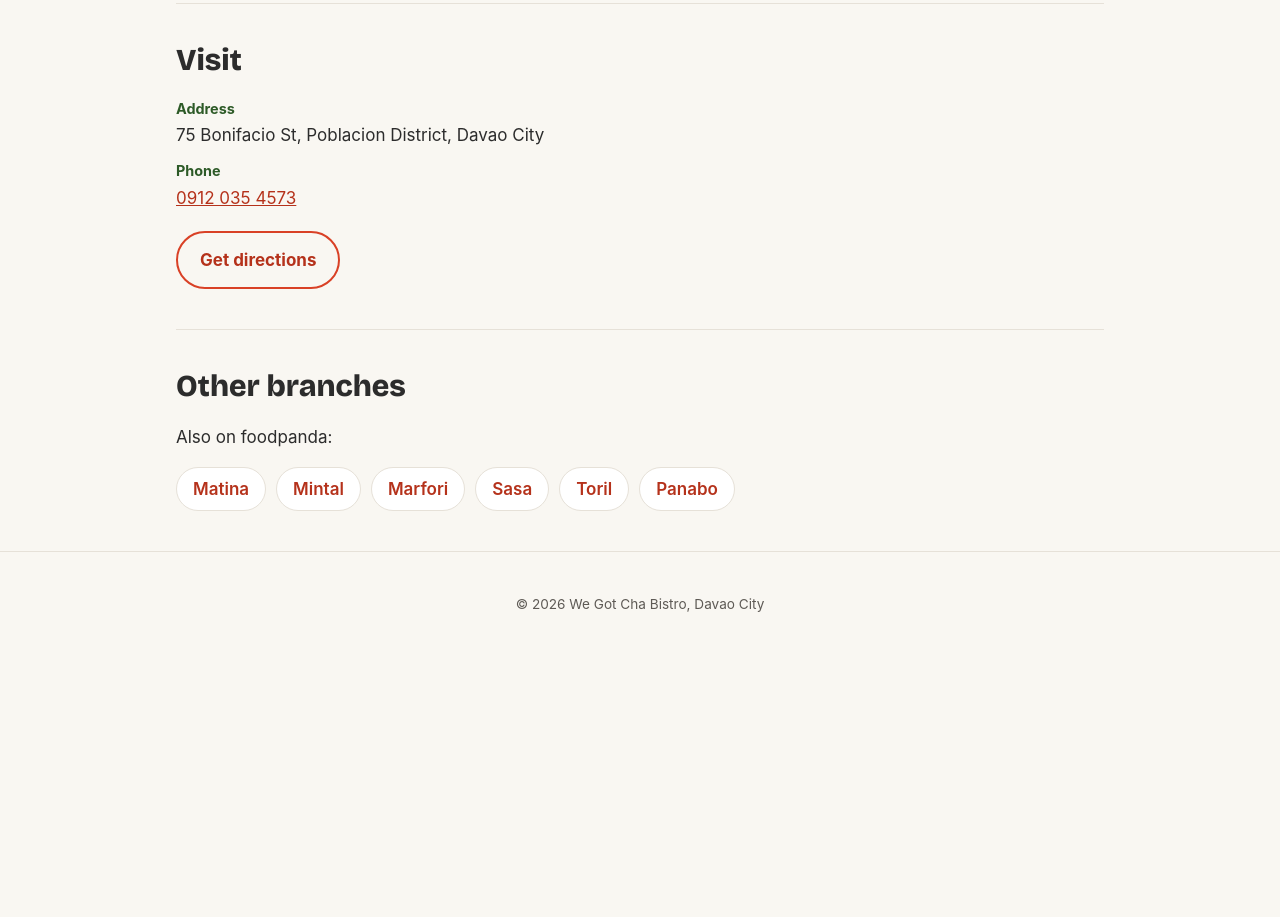
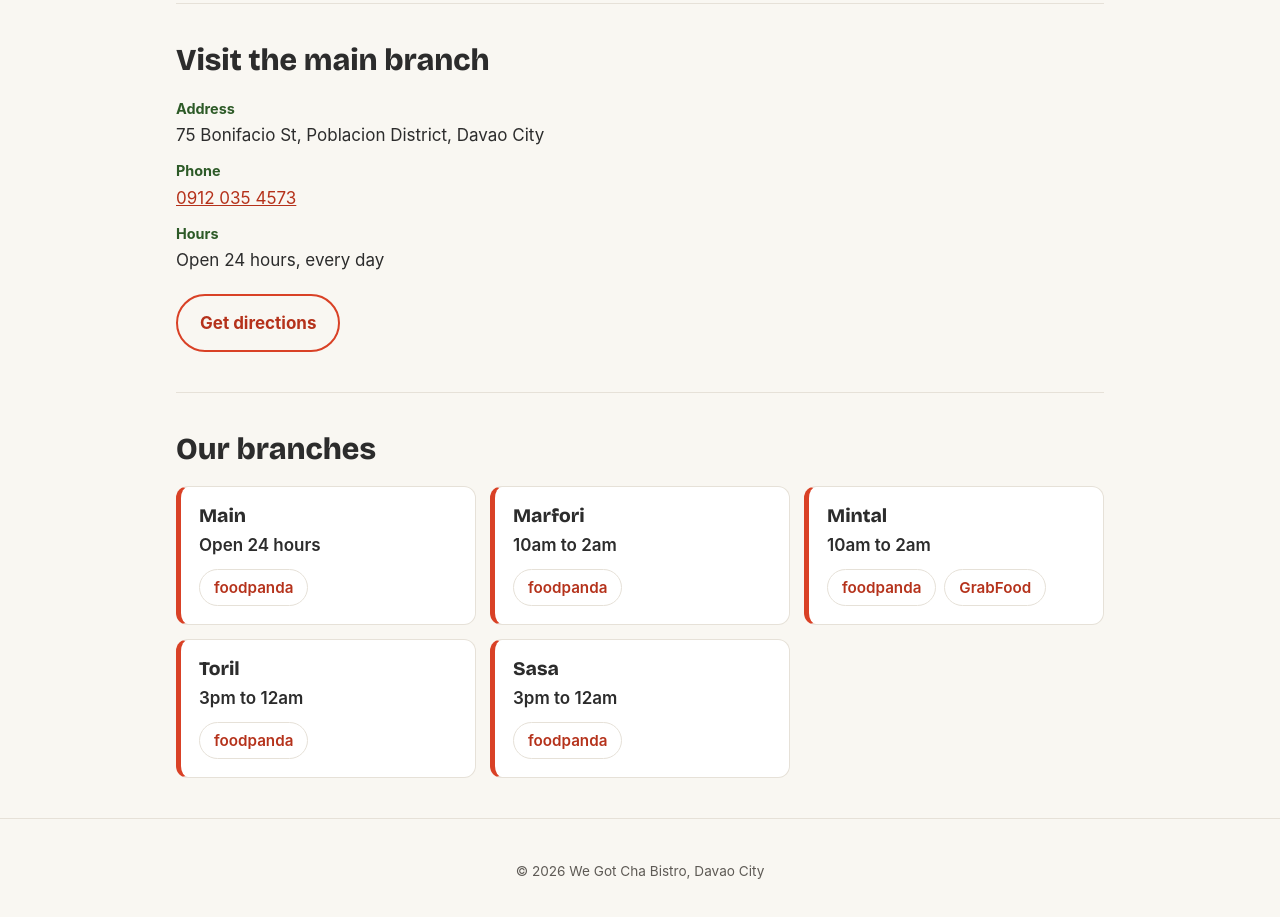
Before and after one commit to mdrpsn/wegotchabistro, a plain HTML site: page index.html in a window 1280 px wide. Shown: the part 1319-2236 px from the top of the page. Before the commit the page ends 1988 px from the top, so only its background shows below. Drawn offline with nearby package versions, Linux system fonts and the light colour scheme.

Commit message:
Add branch hours and GrabFood link
Co-Authored-By: Claude Opus 5.5 <noreply@anthropic.com>

```diff
--- a/index.html
+++ b/index.html
@@ -32,6 +32,7 @@
       "addressRegion": "Davao del Sur",
       "addressCountry": "PH"
     },
+    "openingHours": "Mo-Su 00:00-23:59",
     "sameAs": ["https://www.foodpanda.ph/restaurant/d2ab/we-got-cha-main"]
   }
   </script>
@@ -46,7 +47,7 @@
 
   <main>
     <section class="hero">
-      <p class="eyebrow">75 Bonifacio St, Davao City</p>
+      <p class="eyebrow">75 Bonifacio St, Davao City. Open 24 hours.</p>
       <h1>Milk tea and takoyaki, made to order.</h1>
       <p class="lede">Cream cheese tea, yogurt drinks, soda pops, iced coffee, and takoyaki cooked fresh for every order.</p>
       <div class="actions">
@@ -92,26 +93,44 @@
     </section>
 
     <section class="visit" id="visit">
-      <h2>Visit</h2>
+      <h2>Visit the main branch</h2>
       <dl>
         <div><dt>Address</dt><dd>75 Bonifacio St, Poblacion District, Davao City</dd></div>
         <div><dt>Phone</dt><dd><a href="tel:+639120354573">0912 035 4573</a></dd></div>
-        <!-- TODO: add opening hours once confirmed -->
+        <div><dt>Hours</dt><dd>Open 24 hours, every day</dd></div>
       </dl>
       <a class="btn btn-ghost" href="https://www.google.com/maps/search/?api=1&amp;query=We+Got+Cha+Bistro+75+Bonifacio+St+Davao+City">Get directions</a>
     </section>
 
     <section class="branches" id="branches">
-      <h2>Other branches</h2>
-      <p>Also on foodpanda:</p>
-      <ul>
-        <li><a href="https://www.foodpanda.ph/restaurant/y5vc/we-got-cha-matina">Matina</a></li>
-        <li><a href="https://www.foodpanda.ph/restaurant/g5q5/we-got-cha-mintal">Mintal</a></li>
-        <li><a href="https://www.foodpanda.ph/restaurant/rcys/we-got-cha-marfori">Marfori</a></li>
-        <li><a href="https://www.foodpanda.ph/restaurant/rcfj/we-got-cha-sasa">Sasa</a></li>
-        <li><a href="https://www.foodpanda.ph/restaurant/qz48/we-got-cha-toril">Toril</a></li>
-        <li><a href="https://www.foodpanda.ph/restaurant/vn7a/we-got-cha-panabo">Panabo</a></li>
-      </ul>
+      <h2>Our branches</h2>
+      <div class="grid">
+        <article class="card branch">
+          <h3>Main</h3>
+          <p class="hours">Open 24 hours</p>
+          <p class="links"><a href="https://www.foodpanda.ph/restaurant/d2ab/we-got-cha-main">foodpanda</a></p>
+        </article>
+        <article class="card branch">
+          <h3>Marfori</h3>
+          <p class="hours">10am to 2am</p>
+          <p class="links"><a href="https://www.foodpanda.ph/restaurant/rcys/we-got-cha-marfori">foodpanda</a></p>
+        </article>
+        <article class="card branch">
+          <h3>Mintal</h3>
+          <p class="hours">10am to 2am</p>
+          <p class="links"><a href="https://www.foodpanda.ph/restaurant/g5q5/we-got-cha-mintal">foodpanda</a> <a href="https://food.grab.com/ph/en/restaurant/we-got-cha-mintal-delivery/2-C2LHNXLWFEMKRN">GrabFood</a></p>
+        </article>
+        <article class="card branch">
+          <h3>Toril</h3>
+          <p class="hours">3pm to 12am</p>
+          <p class="links"><a href="https://www.foodpanda.ph/restaurant/qz48/we-got-cha-toril">foodpanda</a></p>
+        </article>
+        <article class="card branch">
+          <h3>Sasa</h3>
+          <p class="hours">3pm to 12am</p>
+          <p class="links"><a href="https://www.foodpanda.ph/restaurant/rcfj/we-got-cha-sasa">foodpanda</a></p>
+        </article>
+      </div>
     </section>
   </main>
 
--- a/style.css
+++ b/style.css
@@ -131,22 +131,16 @@ section h2 { font-size: 1.9rem; margin: 0 0 20px; }
 .visit dt { font-weight: 700; color: var(--secondary); font-size: 0.9rem; }
 .visit dd { margin: 2px 0 0; }
 
-.branches ul {
-  list-style: none;
-  padding: 0;
-  margin: 0;
-  display: flex;
-  flex-wrap: wrap;
-  gap: 10px;
-}
-.branches li a {
+.branch .hours { color: var(--text); font-weight: 600; margin: 0 0 10px; }
+.branch .links { margin: 0; display: flex; flex-wrap: wrap; gap: 8px; }
+.branch .links a {
   display: inline-block;
-  padding: 8px 16px;
+  padding: 6px 14px;
   border: 1px solid var(--line);
-  background: var(--card);
   border-radius: 999px;
   text-decoration: none;
   font-weight: 600;
+  font-size: 0.95rem;
 }
 
 footer {
```
Also changed, not shown: llms.txt.
